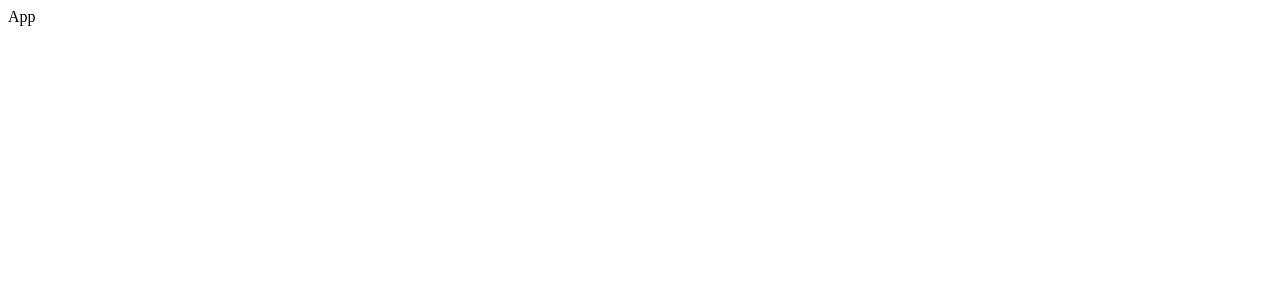
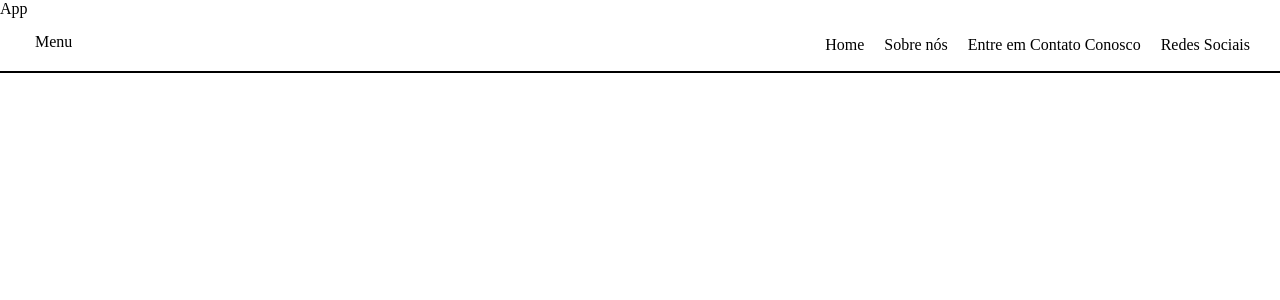
Before and after one commit to liriscabral/hamburguer, a React (Create React App) app: page / in a window 1280 px wide. Shown: the top 300 px of the page. Built offline with nearby package versions, Linux system fonts and the light colour scheme.

Commit message:
Update
Criando arquivos + criando menu

```diff
--- a/public/index.html
+++ b/public/index.html
@@ -25,6 +25,13 @@
       Learn how to configure a non-root public URL by running `npm run build`.
     -->
     <title>React App</title>
+    <style>
+      * {
+        padding: 0;
+        margin: 0;
+        box-sizing: border-box;
+      }
+    </style>
   </head>
   <body>
     <noscript>You need to enable JavaScript to run this app.</noscript>
--- a/src/App.js
+++ b/src/App.js
@@ -1,9 +1,12 @@
 import React from 'react';
+import Hamburguer from './Components/hamburguerMenu/Hamburguer';
+import "./Components/hamburguerMenu/Hamburguer.css";
 
 function App() {
   return (
     <div className="App">
       App
+      <Hamburguer/>
     </div>
   );
 }
--- /dev/null
+++ b/src/Components/hamburguerMenu/Hamburguer.css
@@ -0,0 +1,22 @@
+.menu {
+    width: 100%;
+    height: 55px;
+    border-bottom: 2px solid;
+    padding: 0 20px;
+    display: flex;
+    justify-content: space-between;
+}
+
+.logo {
+    padding: 15px;
+}
+
+ul {
+    list-style: none;
+    display: flex;
+    justify-content: space-around;
+}
+
+li {
+    padding: 18px 10px;
+}
--- /dev/null
+++ b/src/Components/hamburguerMenu/Hamburguer.js
@@ -0,0 +1,15 @@
+import React from "react";
+import MenuDireito from "./MenuDireito";
+
+const Hamburguer = () => {
+    return(
+        <div className="menu">
+            <div className="logo">
+                Menu
+            </div>
+            <MenuDireito/>
+        </div>
+    )
+}
+
+export default Hamburguer
--- /dev/null
+++ b/src/Components/hamburguerMenu/MenuDireito.js
@@ -0,0 +1,16 @@
+import React from "react";
+
+const MenuDireito = () => {
+    return (
+        <div className="menu-direito">
+            <ul>
+                <li>Home</li>
+                <li>Sobre nós</li>
+                <li>Entre em Contato Conosco</li>
+                <li>Redes Sociais</li>
+            </ul>
+        </div>
+    )
+}
+
+export default MenuDireito
```
Also changed, not shown: src/Components/Hamburguer/hamburguer.html (deleted, +0 -14 lines), src/Components/Hamburguer/hamburguer.css (deleted), src/Components/Props/props.js (deleted).
